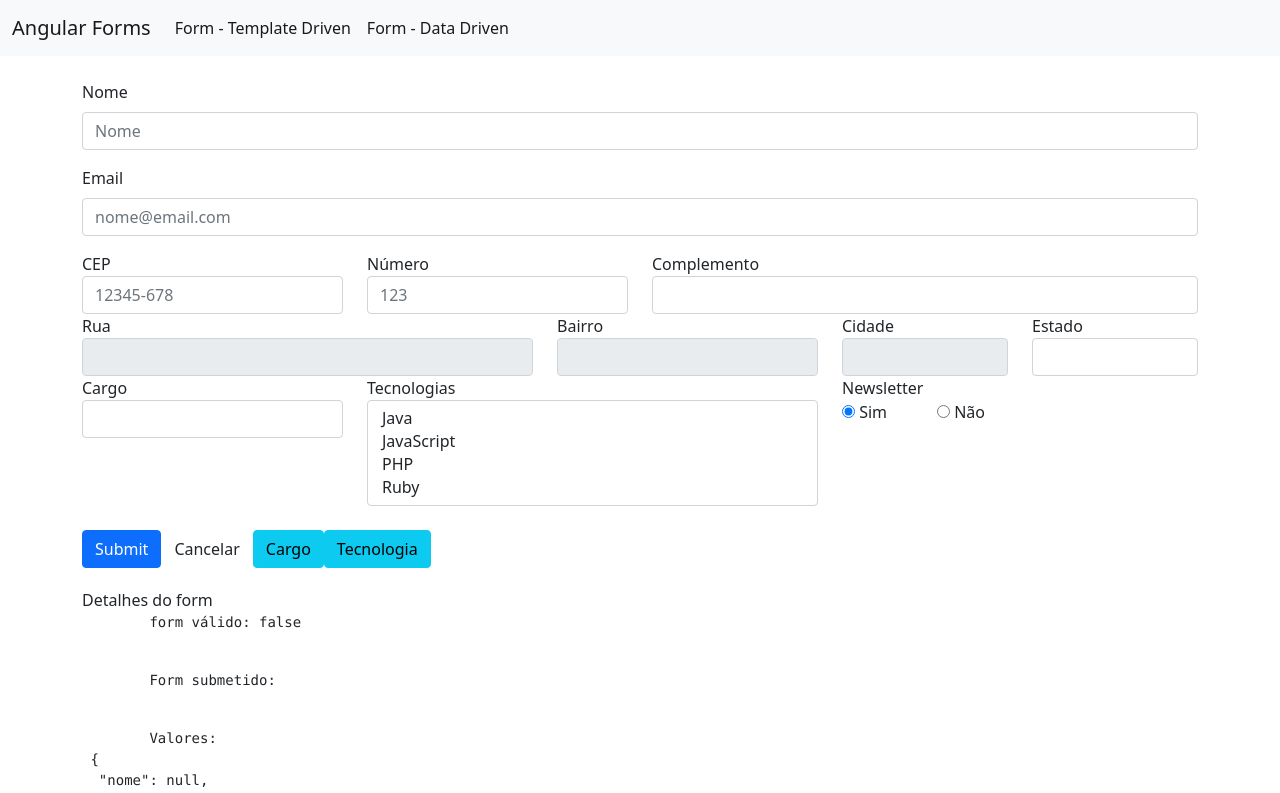
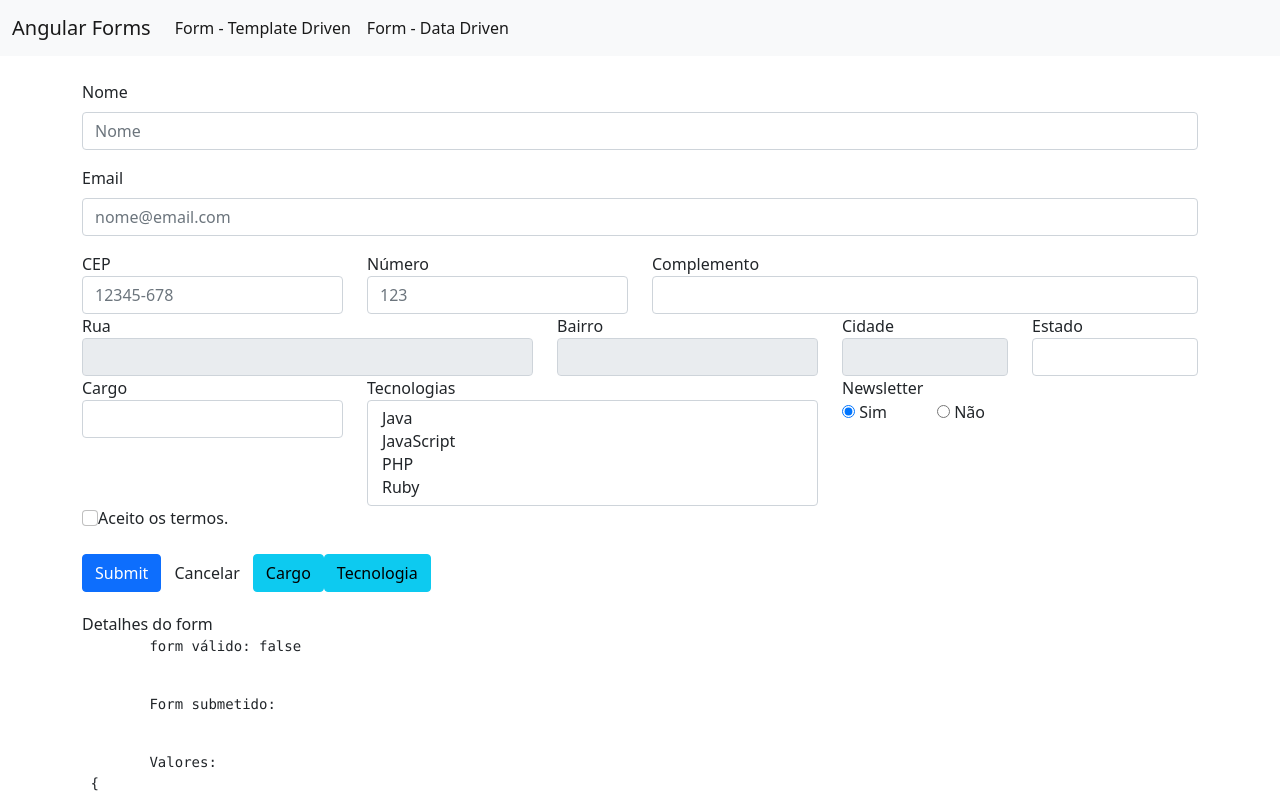
Before and after one commit to GustavoBomfim/formularios-templateDriven, an Angular app in the folder forms/: page /dataForm in a window 1280 px wide. Shown: the top 793 px of the page. Built offline with nearby package versions, Linux system fonts and the light colour scheme.

Commit message:
Checkbox Toggle

```diff
--- a/forms/src/app/data-form/data-form.component.html
+++ b/forms/src/app/data-form/data-form.component.html
@@ -115,10 +115,17 @@
 
     </div>
 
-    <!--div class="form-group">
+    <div class="form-group">
+        <div class="col-md-3" >
+            <div class="checkbox">
+                <input class="form-check-input" [ngClass]="aplicaCssErro('termos')" type="checkbox" id="flexCheckDefault" formControlName="termos">
+                <label class="form-check-label" for="flexCheckDefault" [ngClass]="aplicaCssErro('termos')">
+                    Aceito os termos.
+                </label>
 
-
-    </div-->
+            </div>
+        </div>
+    </div>
 
     <br>
     <button type="submit" class="btn btn-primary" >Submit</button>
--- a/forms/src/app/data-form/data-form.component.ts
+++ b/forms/src/app/data-form/data-form.component.ts
@@ -58,7 +58,8 @@ export class DataFormComponent implements OnInit {
 
       cargo: [null],
       tecnologias: [null],
-      newsletter: ['s']
+      newsletter: ['s'],
+      termos: [null, Validators.requiredTrue]
     });
 
     Validators.pattern("[a-z0-9!#$%&'*+/=?^_`{|}~-]+(?:\.[a-z0-9!#$%&'*+/=?^_`{|}~-]+)*@(?:[a-z0-9](?:[a-z0-9-]*[a-z0-9])?\.)+[a-z0-9](?:[a-z0-9-]*[a-z0-9])?");
```
